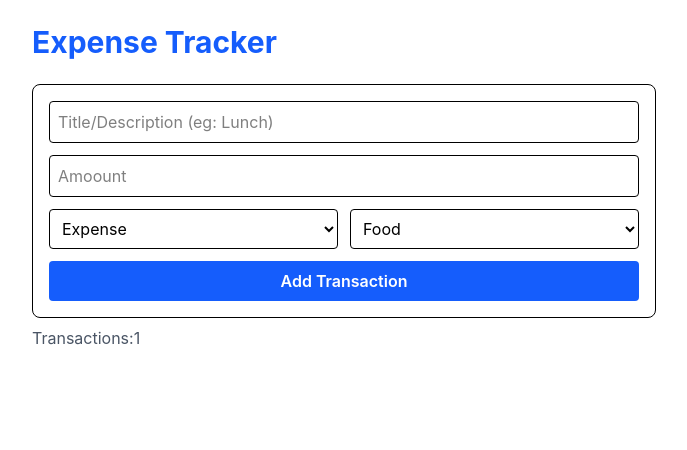
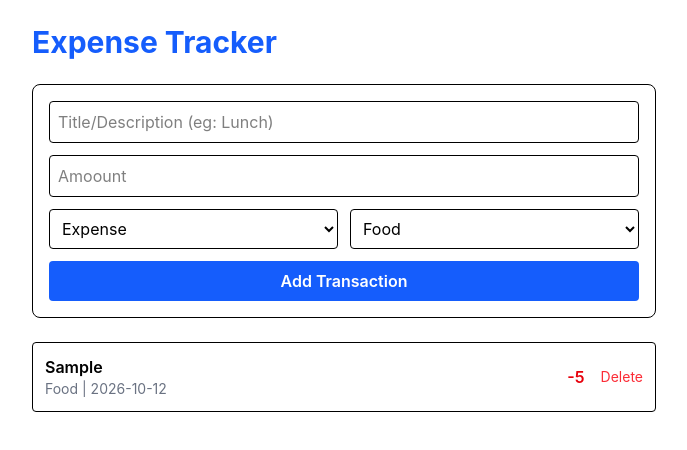
Before and after one commit to Kofi-Kakah/Expense-Tracker, a React (Vite) app: page / in a window 1280 px wide. Both pictures are taken after typing "Sample", "5" into the empty fields and a click on the button "Add Transaction". Shown: the top 450 px of the page, without its empty margins (296-983 px from the left). Built offline with nearby package versions, Linux system fonts and the light colour scheme.

Commit message:
Implemented TransactionList

```diff
--- a/src/App.jsx
+++ b/src/App.jsx
@@ -1,6 +1,7 @@
 import "./App.css";
 import useLocalStorage from "./hooks/useLocalStorage.jsx";
-import TransactionForm from "./components/TrasactionForm.jsx"
+import TransactionForm from "./components/TrasactionForm.jsx";
+import TransactionList from "./components/TransactionList.jsx"
 
 function App() {
   const [transactions, setTransactions] = useLocalStorage("transactions", []);
@@ -18,7 +19,7 @@ function App() {
     <div className="max-w-2xl mx-auto p-6">
       <h1 className="text-3xl font-bold text-blue-600">Expense Tracker</h1>
       <TransactionForm onAddTransaction={addTransaction} />
-      <p className="text-gray-600 mt-2">Transactions:{transactions.length}</p>
+      <TransactionList transactions={transactions} onDelete={deleteTransaction}/>
     </div>
   );
 }
--- /dev/null
+++ b/src/components/TransactionList.jsx
@@ -0,0 +1,27 @@
+export default function TransactionList ({transactions, onDelete}) {
+    if (transactions.length === 0) {
+        return <p className="mt-6 text-gray-500">No transactions yet.</p>
+    }
+
+    return (
+        <ul className="mt-6 grid gap-2">
+            {transactions.map((t) => (
+                <li key={t.id} className="flex items-center justify-between rounded border p-3">
+                    <div>
+                        <p className="font-semibold">{t.title}</p>
+                        <p className="text-sm text-gray-500">{t.category} | {t.date}</p>
+                    </div>
+
+                    <div className="flex items-center gap-4">
+                        <span className={t.type === "income" ? "font-semibold text-green-600" : "font-semibold text-red-600"}>
+                            {t.type === "income" ? "+" : "-"}{t.amount}
+                        </span>
+                        <button onClick={() => onDelete(t.id)} className="text-sm text-red-500 hover:underline">
+                            Delete
+                        </button>
+                    </div>
+                </li>
+            ))}
+        </ul>
+    )
+}
```
